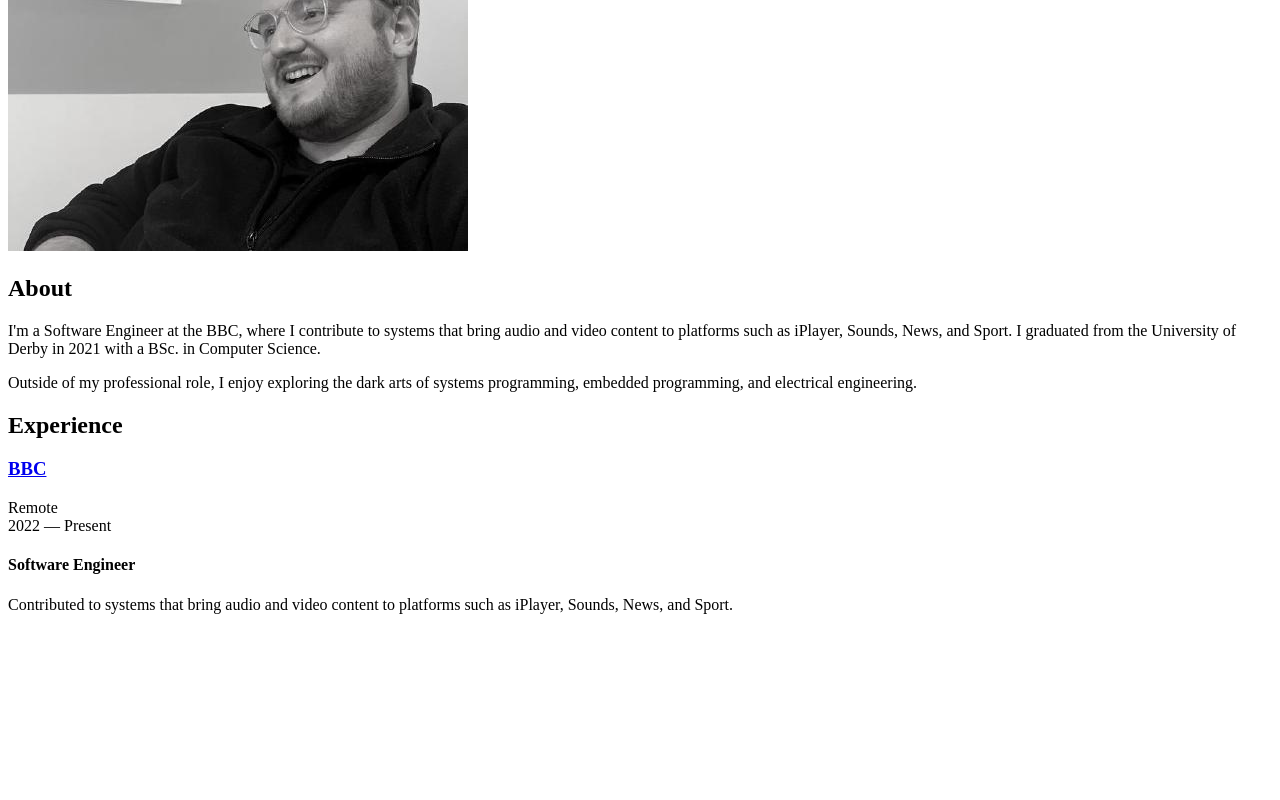
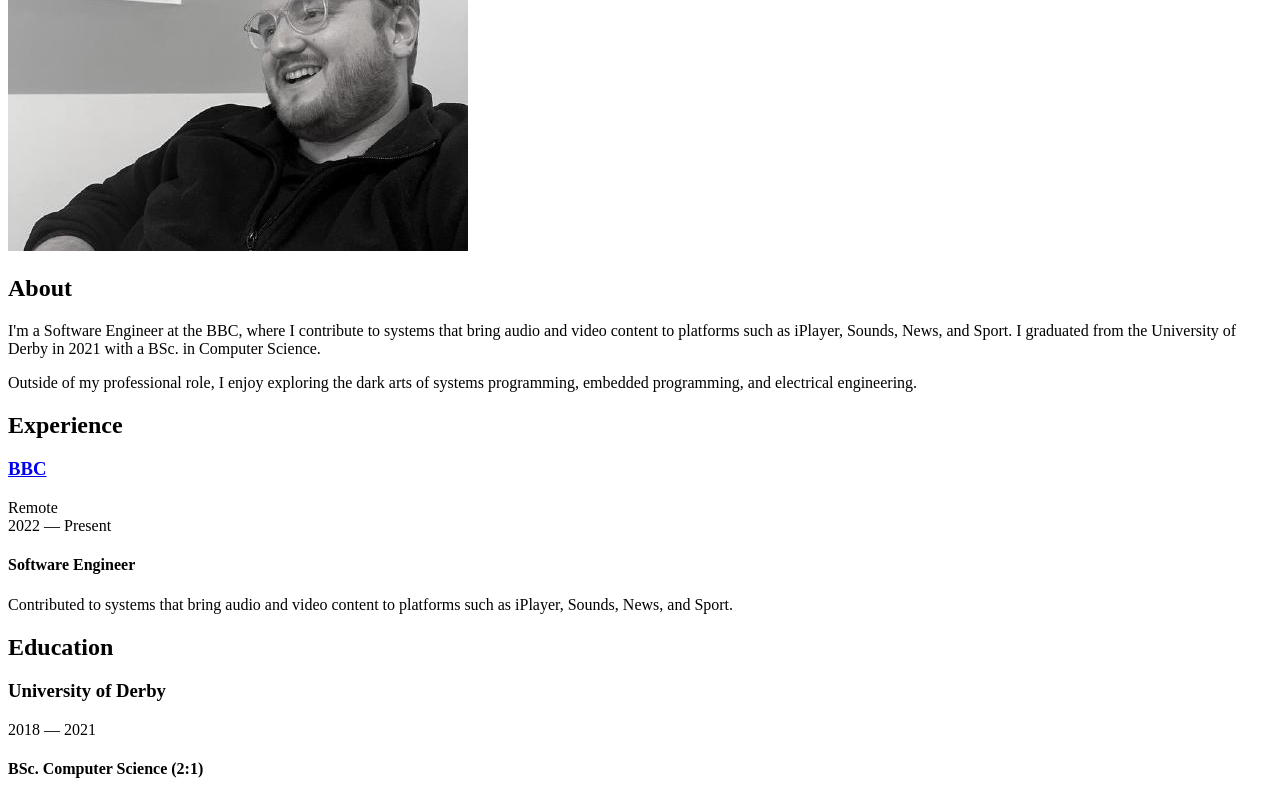
Before and after one commit to williamjhughes/williamjhughes.com, a SvelteKit app: page / in a window 1280 px wide. Shown: the part 2892-3692 px from the top of the page. Before the commit the page ends 3522 px from the top, so only its background shows below. Built offline with nearby package versions, Linux system fonts and the light colour scheme.

Commit message:
add education.

```diff
--- /dev/null
+++ b/src/lib/components/Education.svelte
@@ -0,0 +1,16 @@
+<section class="mx-auto max-w-2xl space-y-2.5">
+	<h2 class="text-xl font-bold md:text-2xl">Education</h2>
+	<div class="space-y-1.5 md:space-y-2.5">
+		<div class="flex items-center justify-between">
+			<h3 class="text-lg font-semibold md:text-xl">University of Derby</h3>
+
+			<div class="flex items-center space-x-1.5 text-sm text-zinc-500 md:text-base">
+				<span>2018</span>
+				<span>&mdash;</span>
+				<span>2021</span>
+			</div>
+		</div>
+
+		<h4 class="text-xs text-zinc-500 md:text-sm">BSc. Computer Science (2:1)</h4>
+	</div>
+</section>
--- a/src/lib/components/Work.svelte
+++ b/src/lib/components/Work.svelte
@@ -34,7 +34,7 @@
 				</div>
 
 				<h4 class="text-sm font-semibold md:text-base">{position.role}</h4>
-				<p class="text-justify text-xs leading-normal text-zinc-500 md:text-sm">{position.description}</p>
+				<p class="text-justify text-xs text-zinc-500 md:text-sm">{position.description}</p>
 			</div>
 		{/each}
 	</div>
--- a/src/routes/+page.svelte
+++ b/src/routes/+page.svelte
@@ -1,5 +1,6 @@
 <script>
 	import About from '$lib/components/About.svelte';
+	import Education from '$lib/components/Education.svelte';
 	import Header from '$lib/components/Header.svelte';
 	import Work from '$lib/components/Work.svelte';
 </script>
@@ -8,4 +9,5 @@
 	<Header />
 	<About />
 	<Work />
+	<Education />
 </main>
```
